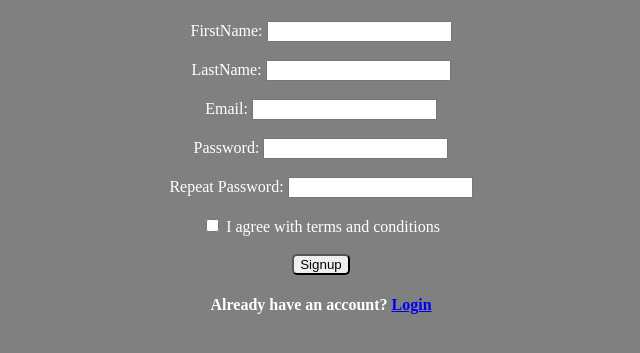
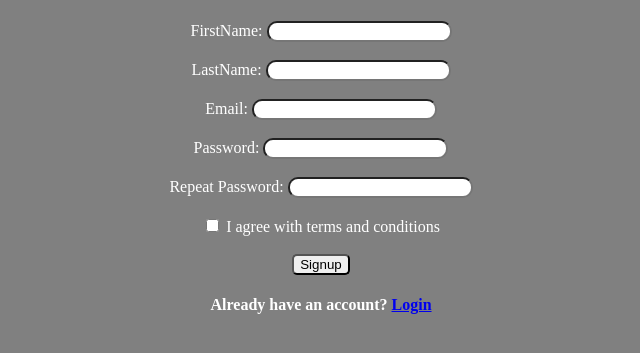
Before and after one commit to aqsafaisal34/login-signup-form-without-database, a website: page index.html in a window 1280 px wide. Shown: the part 59-412 px from the top of the page, without its empty margins (319-959 px from the left). Drawn offline with nearby package versions, Linux system fonts and the light colour scheme.

Commit message:
work completed

```diff
--- a/index.html
+++ b/index.html
@@ -17,6 +17,13 @@
         #submit {
             border-radius: 5px;
         }
+        .inputfield{
+            border-radius: 10px;
+        }
+        #message{
+            font-size: larger;
+            font-weight: 300px;
+        }
     </style>
 
 </head>
@@ -28,24 +35,24 @@
     <form onsubmit="signup(); return false ">
 
         <label for="firstName">FirstName:</label>
-        <input type="text" id="firstName" required>
+        <input type="text" id="firstName" required class="inputfield">
 
         <br>
         <br>
         <label for="lastName">LastName:</label>
-        <input type="text" id="lastName" required>
+        <input type="text" id="lastName" required class="inputfield">
         <br>
         <br>
         <label for="email">Email:</label>
-        <input type="email" id="email" required>
+        <input type="email" id="email" required class="inputfield">
         <br>
         <br>
         <label for="password">Password:</label>
-        <input type="password" id="password" required>
+        <input type="password" id="password" required class="inputfield">
         <br>
         <br>
         <label for="repeatpassword">Repeat Password:</label>
-        <input type="password" id="repeatpassword" required>
+        <input type="password" id="repeatpassword" required class="inputfield">
         <br>
         <br>
         <input type="checkbox" required> I agree with terms and conditions
--- a/server.mjs
+++ b/server.mjs
@@ -59,7 +59,7 @@ app.post("/signup", (req, res) => {
 
   userBase.push(newUser);
 
-  res.status(201).send({ message: "user is created" });
+  res.status(201).send({ message: "User is created" });
 });
 
 app.post("/login", (req, res) => {
```
Also changed, not shown: login.html (+12 -2 lines).
